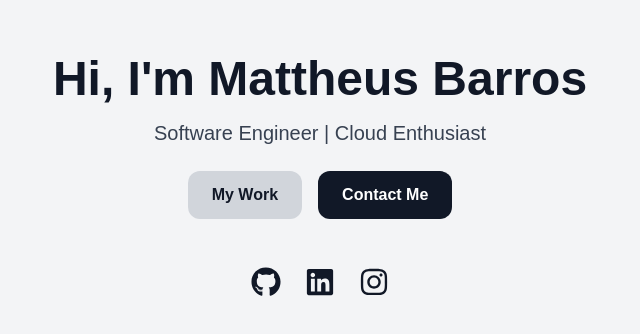
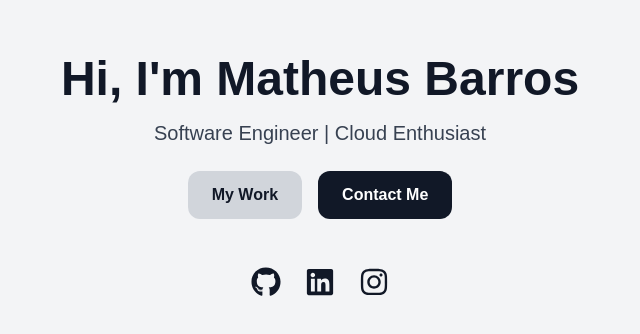
Before and after one commit to barros-m/matheusbarros.com, a Next.js app: page / in a window 1280 px wide. Shown: the part 224-558 px from the top of the page, without its empty margins (320-960 px from the left). Built offline with nearby package versions, Linux system fonts and the light colour scheme.

Commit message:
Fix typo

```diff
--- a/src/components/Hero.tsx
+++ b/src/components/Hero.tsx
@@ -13,7 +13,7 @@ const Hero: React.FC = () => {
         animate={{ opacity: 1, y: 0 }}
         transition={{ duration: 0.5 }}
       >
-        Hi, I&apos;m Mattheus Barros
+        Hi, I&apos;m Matheus Barros
       </motion.h1>
       <p className="text-xl text-gray-700 dark:text-gray-400 mb-6">Software Engineer | Cloud Enthusiast</p>
       <div className="flex space-x-4 mb-6">
```
